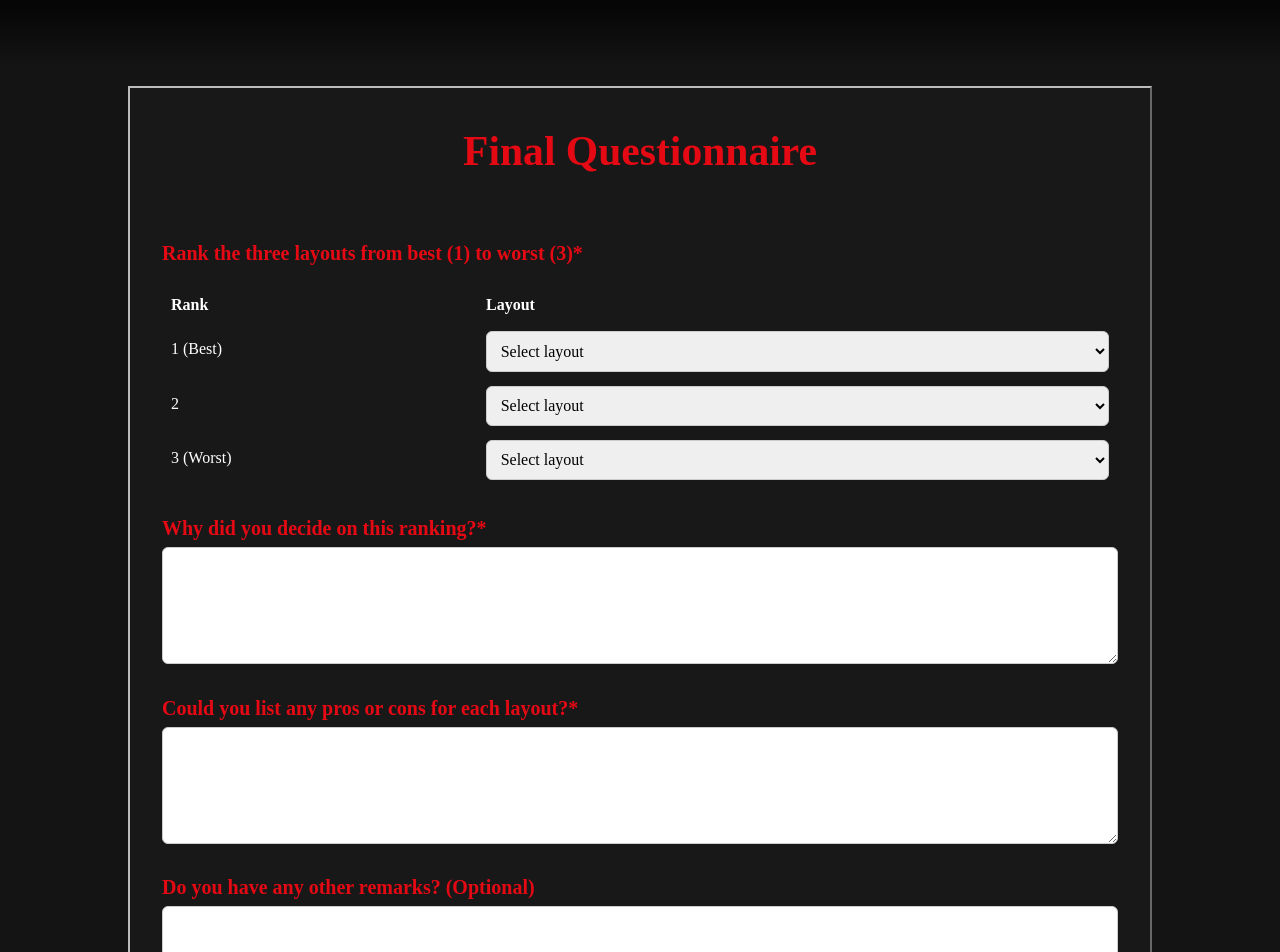
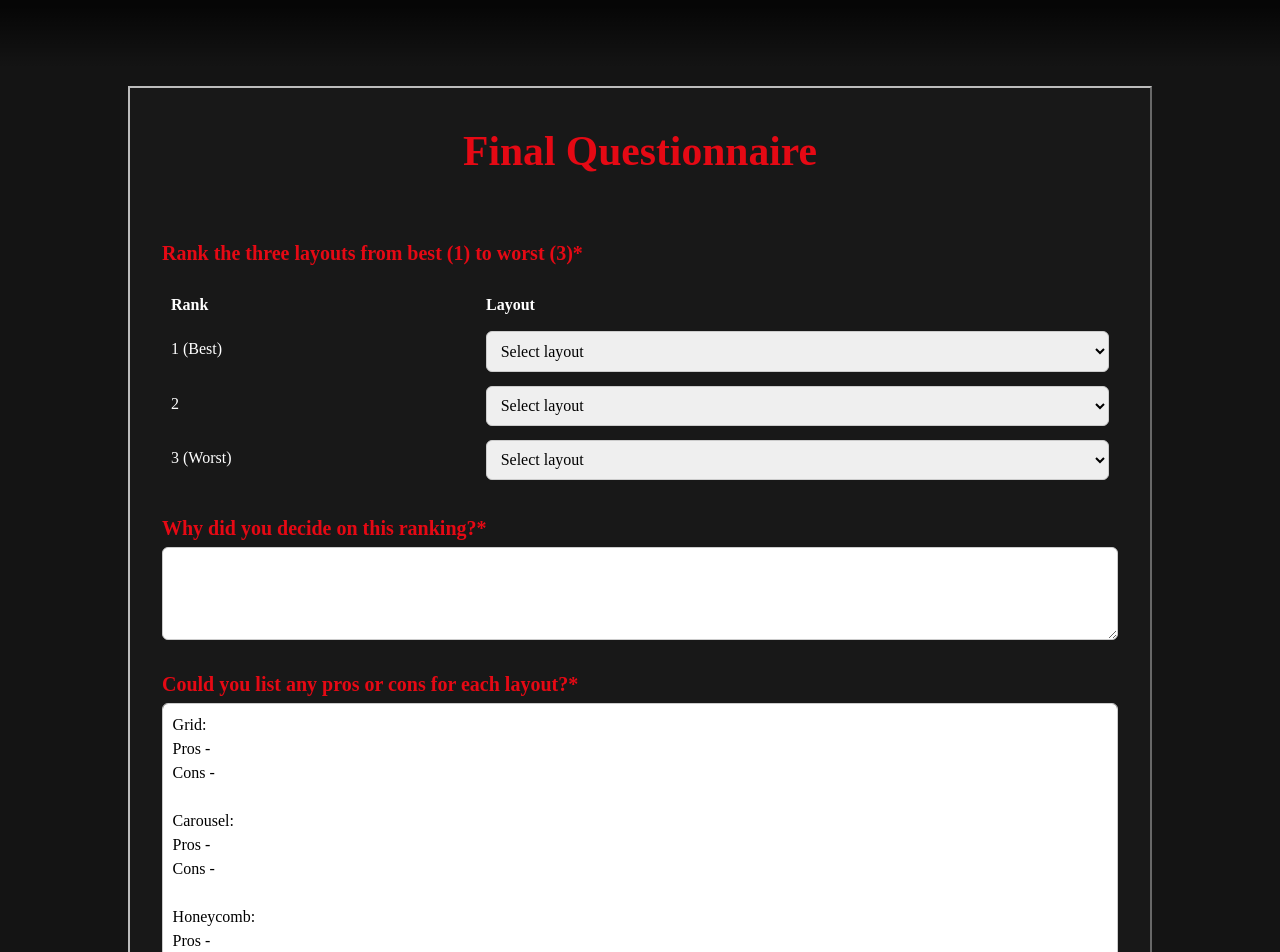
Before and after one commit to JSchut96/thesis-project-svelte, a SvelteKit app: page /final-questionnaire in a window 1280 px wide. Shown: the top 952 px of the page. Built offline with nearby package versions, Linux system fonts and the light colour scheme.

Commit message:
Added answer template to final questionnaire

```diff
--- a/src/lib/components/Grid.svelte
+++ b/src/lib/components/Grid.svelte
@@ -59,7 +59,7 @@
     }
 
     .movie-card:hover{
-        transform: scale(3.75);
+        transform: scale(1.75);
         z-index: 50;
         transition-delay: 0.5s;
         border-radius: 0px;
--- a/src/routes/final-questionnaire/+page.svelte
+++ b/src/routes/final-questionnaire/+page.svelte
@@ -82,12 +82,24 @@
 
         <div class="section">
             <h3>Why did you decide on this ranking?*</h3>
-            <textarea name="reasoning" rows="4" required></textarea>
+            <textarea name="reasoning" rows="3" required></textarea>
         </div>
 
         <div class="section">
             <h3>Could you list any pros or cons for each layout?*</h3>
-            <textarea name="prosCons" rows="4" required></textarea>
+            <textarea name="prosCons" rows="11" required>
+Grid:
+Pros -
+Cons -
+
+Carousel:
+Pros -
+Cons -
+
+Honeycomb:
+Pros -
+Cons -
+            </textarea>
         </div>
 
         <div class="section">
```
